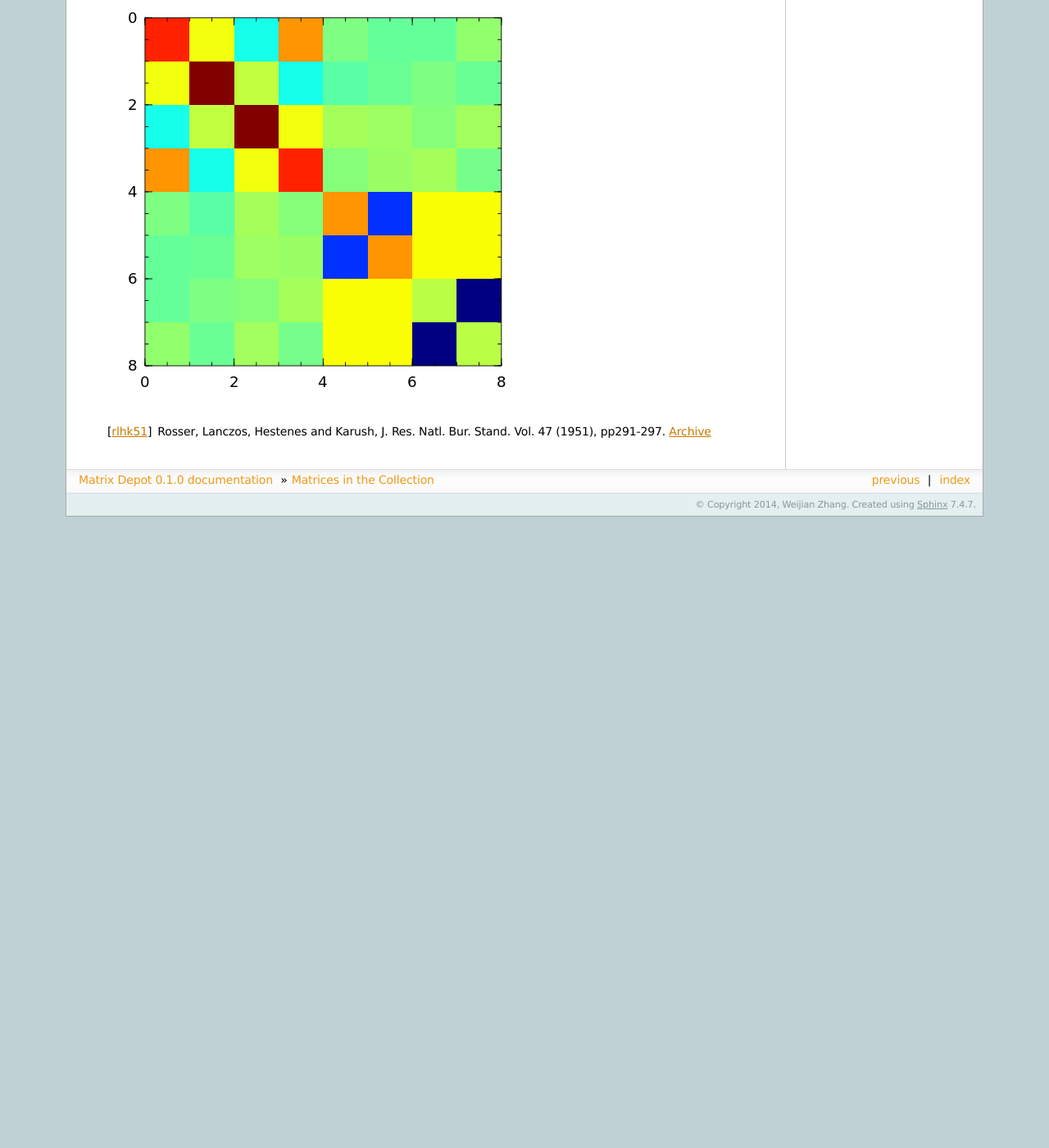
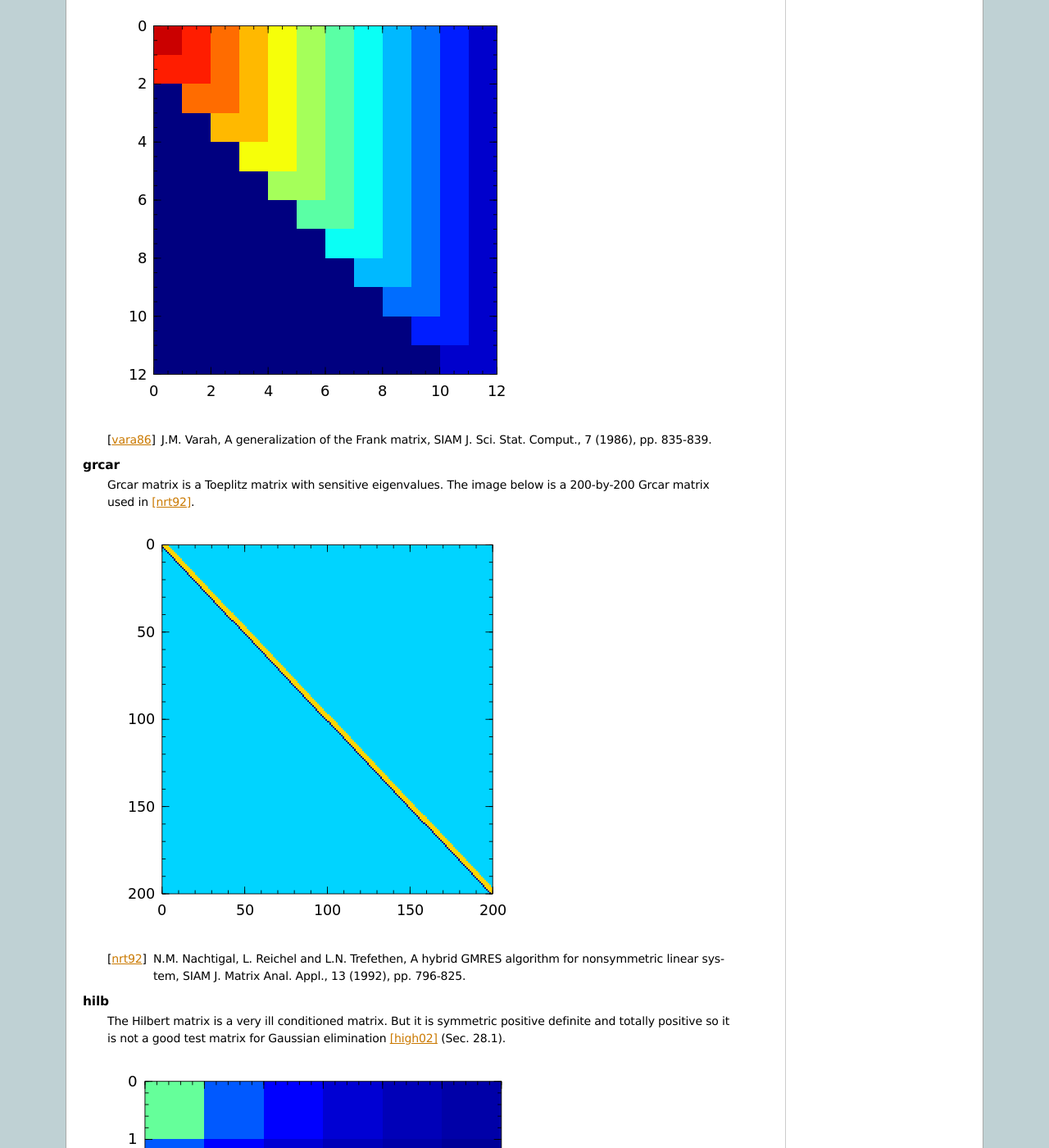
Before and after one commit to JuliaLinearAlgebra/MatrixDepot.jl, a Sphinx documentation site: the page built from doc/matrices.rst, in a window 1280 px wide and 1400 px high, scrolled down 890 px. Shown: the whole window at 82% size. Built offline with Sphinx 7.4.7, drawn with Linux system fonts in a browser that asks for light colours; before the commit the page ends 1520 px from its top, so only the background shows below that; some of the changed text lies outside the part shown.

Commit message:
add documentation for circul, frank and grcar matrix

```diff
--- a/doc/matrices.rst
+++ b/doc/matrices.rst
@@ -5,6 +5,9 @@
 --------------------------
 
 
+* :term:`circul`
+* :term:`frank`
+* :term:`grcar`
 * :term:`hilb`
 * :term:`rosser`
 
@@ -12,6 +15,32 @@
 .. glossary::
    :sorted:
 
+   grcar
+      Grcar matrix is a Toeplitz matrix with sensitive eigenvalues. The
+      image below is a 200-by-200 Grcar matrix used in [nrt92]_.
+
+      .. image:: images/grcar.png
+
+      .. [nrt92] N.M. Nachtigal, L. Reichel and L.N. Trefethen, A hybrid
+		 GMRES algorithm for nonsymmetric linear system, SIAM J.
+		 Matrix Anal. Appl., 13 (1992), pp. 796-825.
+
+   frank
+      Frank matrix is an upper Hessenberg matrix with determinant 1.
+      The eigenvalues are real, positive and very ill conditioned [vara86]_.
+
+      .. image:: images/frank.png
+
+      .. [vara86] J.M. Varah, A generalization of the Frank matrix, SIAM J. Sci. Stat.
+		  Comput., 7 (1986), pp. 835-839.
+
+
+   circul
+      A circulant matrix has the property that each row is obtained by
+      cyclically permuting the entries of the previous row one step
+      forward.
+
+      .. image:: images/circul.png
 
    rosser
       The Rosser matrix's eigenvalues are very close together so it is
@@ -23,7 +52,7 @@
       .. image:: images/rosser.png
 
       .. [rlhk51] Rosser, Lanczos, Hestenes and Karush, J. Res. Natl.
-		  Bur. Stand. Vol. 47 (1951), pp291-297. `Archive <https://archive.org/details/jresv47n4p291>`_
+		  Bur. Stand. Vol. 47 (1951), pp. 291-297. `Archive <https://archive.org/details/jresv47n4p291>`_
 
    hilb
       The Hilbert matrix is a very ill conditioned matrix. But it is
@@ -34,3 +63,10 @@
 
       .. [high02] Nicholas J. Higham. Accuracy and Stability of
 		  Numerical Algorithms, SIAM, PA, USA. 2002.
+
+
+
+
+.. note::
+   The images are generated using `Winston.jl <https://github.com/nolta/Winston.jl>`_
+   's ``imagesc`` function.
```
Also changed, not shown: doc/images/circul.png (added), doc/images/frank.png (added), doc/images/grcar.png (added).
